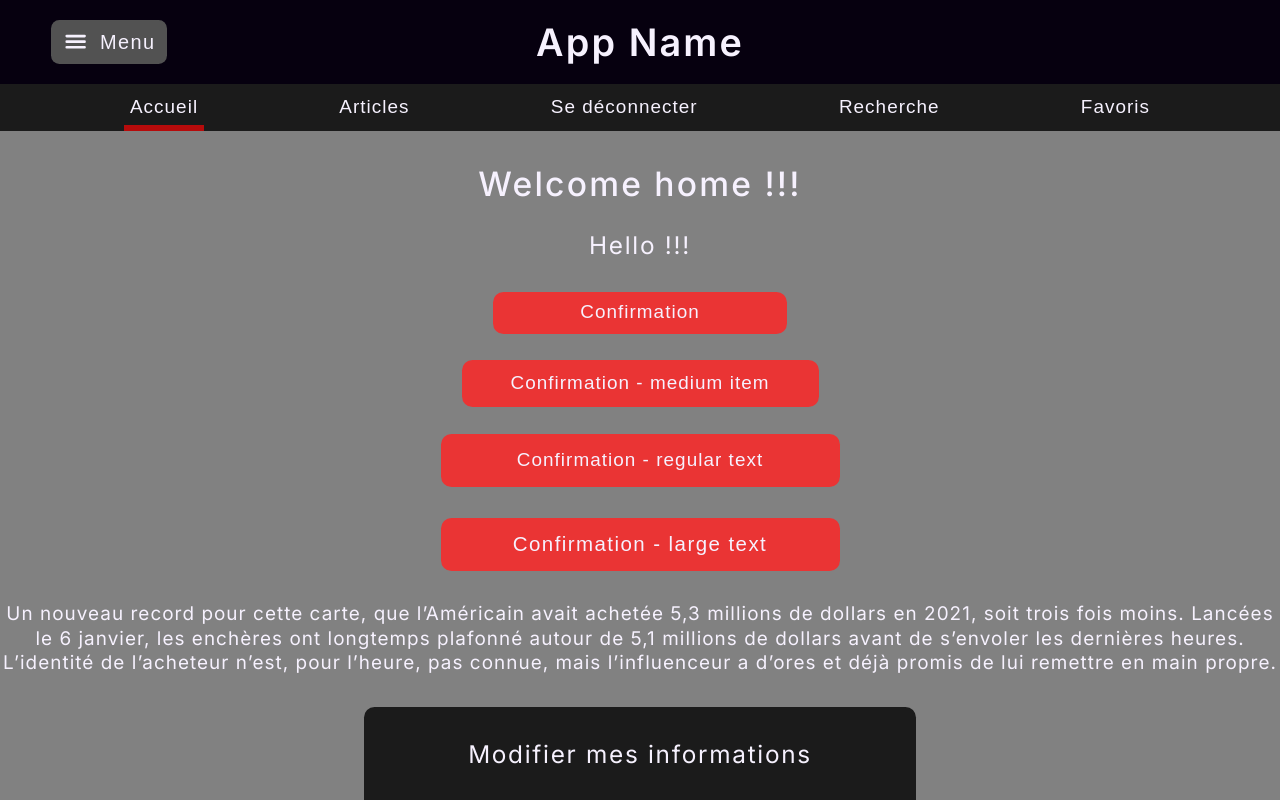
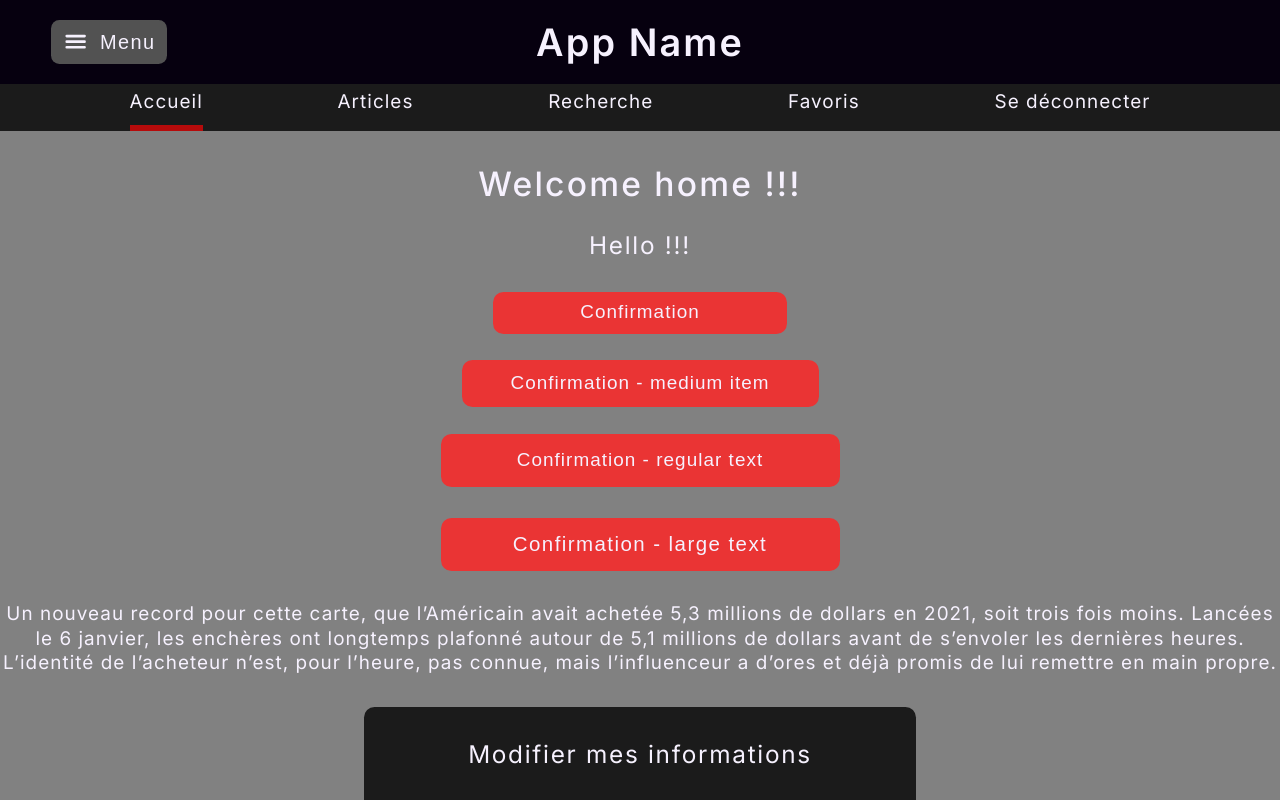
Before and after one commit to Jul1enF/nextjs-architecture-starter, a Next.js app: page / in a window 1280 px wide. Shown: the top 800 px of the page. Built offline with nearby package versions, Linux system fonts and the light colour scheme.

Commit message:
horizontal-menu now server component

```diff
--- a/app/layout.tsx
+++ b/app/layout.tsx
@@ -6,6 +6,7 @@ import '@/styles/scaledUnits.css'
 import '@/styles/globals.css';
 
 import ClientProviderWrapper from "@/components/layout-wrappers/ClientProviderWrapper";
+import AppLayoutWrapper from "@/components/layout-wrappers/AppLayoutWrapper";
 
 
 const inter = Inter({
@@ -30,7 +31,9 @@ export default function RootLayout({ children }: { children: React.ReactNode })
     <html lang="fr" className={`${inter.variable} ${roboto.variable}`}>
       <body>
         <ClientProviderWrapper >
-          {children}
+          <AppLayoutWrapper>
+            {children}
+          </AppLayoutWrapper>
         </ClientProviderWrapper>
       </body>
     </html>
--- a/components/layout-wrappers/ClientProviderWrapper.tsx
+++ b/components/layout-wrappers/ClientProviderWrapper.tsx
@@ -1,25 +1,22 @@
 'use client'
 
-import AppLayoutWrapper from "./AppLayoutWrapper"
 import LogoutRetryHandler from "./LogoutRetryHandler";
 
 import { Provider } from 'react-redux';
 import { makeStore, AppStore } from "@/store/store";
 import { useRef, ReactNode } from "react";
 
-export default function ClientProviderWrapper ({ children } : {children : ReactNode}) {
+export default function ClientProviderWrapper({ children }: { children: ReactNode }) {
   // Ref used in case the store has been dispatched on server side (so the store is created once per client instance wich avoids SSR sharing)
   const storeRef = useRef<AppStore | null>(null)
-  if (!storeRef.current){
+  if (!storeRef.current) {
     storeRef.current = makeStore()
   }
 
-return(
+  return (
     <Provider store={storeRef.current}>
       <LogoutRetryHandler />
-        <AppLayoutWrapper>
       {children}
-        </AppLayoutWrapper>
     </Provider>
   )
 }
--- a/components/layout/bottom-tab-bar/BottomTabBar.tsx
+++ b/components/layout/bottom-tab-bar/BottomTabBar.tsx
@@ -1,4 +1,4 @@
-'use client '
+'use client'
 
 import styles from "./bottom-tab-bar.module.css"
 import BottomTabBarItem from "./BottomTabBarItem"
--- a/components/layout/header/Header.module.css
+++ b/components/layout/header/Header.module.css
@@ -29,7 +29,7 @@
         overflow: hidden;
         display: flex;
         align-items: center;
-        padding : 5% 0;
+        padding : calc(4 * var(--ui-unit)) 0px;
     }
 }
 
--- a/components/layout/horizontal-menu/HorizontalMenu.tsx
+++ b/components/layout/horizontal-menu/HorizontalMenu.tsx
@@ -1,98 +1,41 @@
-'use client'
-
 import styles from "./horizontal-menu.module.css"
-import { useRef, useState, useLayoutEffect, useEffect } from "react"
-import { usePathname } from "next/navigation"
-import useWindowDimensions from "@/hooks/useWindowDimensions"
-import useLockTransitions from "@/hooks/useLockTransitions"
-import useScrollToSection from "@/hooks/useScrollToSection"
-import HorizontalMenuItem from "./HorizontalMenuItem"
+import Link from "next/link";
+import UnderlineSlider from "./UnderlineSlider";
+import HorizontalMenuItem from "./HorizontalMenuItem";
 
 export type HorizontalMenuItemOptions = {
     sectionName: string;
     link: string;
-    func?: () => void;
 }
 
-export default function HorizontalMenu() {
-
-    const { vh, vw } = useWindowDimensions()
-
-    const logout = () => console.log("LOG OUT !!")
-
-    const sectionsArray: HorizontalMenuItemOptions[] = [
-        { sectionName: "Accueil", link: "/" },
-        { sectionName: "Articles", link: "/articles" },
-        { sectionName: "Se déconnecter", link: "/login", func: logout },
-        { sectionName: "Recherche", link: "/search" },
-        { sectionName: "Favoris", link: "/bookmarks" }
-    ]
-
-    const sectionsRef = useRef<{ [key: string]: HTMLButtonElement }>({})
-    const underlineRef = useRef<HTMLDivElement | null>(null)
-
-    const [selectedSection, setSelectedSection] = useState<HorizontalMenuItemOptions | null>(null)
-
-    // Func to make the underline follow the selected section
-    const changeUnderlinePosition = () => {
-        const section = selectedSection?.sectionName && sectionsRef.current[selectedSection?.sectionName]
-        if (!section) return
-        if (underlineRef.current) {
-            underlineRef.current.style.width = section.offsetWidth + "px";
-            underlineRef.current.style.left = section.offsetLeft + "px"
-        };
-    }
-
-    // Block the css transitions when window is resized
-    useLockTransitions(underlineRef)
-
-    // Scroll to the selected section (phone)
-    useScrollToSection(selectedSection?.sectionName, true, sectionsRef)
-
-    // Logic to move the underline when selectedSection changes or the window is resized
-    useLayoutEffect(() => {
-        requestAnimationFrame(() => {
-            changeUnderlinePosition();
-        });
-    }, [selectedSection?.sectionName, vh, vw]);
-
-
-    // Check that selected section is accurate with the current location (for underline)
-    const pathname = usePathname()
-
-    const urlMatchSection = (section : HorizontalMenuItemOptions | null) => {
-        if (pathname === section?.link || section?.link && pathname.startsWith(`${section?.link}/`)) {
-            return true
-        } else return false
-    }
-
-
-    const updateSelectedSection = () => {
-        // Search of a section in the array matching the current pathname
-        const sectionFound = sectionsArray.find(e => urlMatchSection(e))
-
-        // If a section has been found, setting of selectedSection to it
-        if (!urlMatchSection(selectedSection) && sectionFound) {
-            setSelectedSection(sectionFound)
-        }
-        // Else setting of selectedSection to null
-        else if (selectedSection && !urlMatchSection(selectedSection)) {
-            setSelectedSection(null)
-        }
-    }
-
-    useEffect(() => {
-        updateSelectedSection()
-    }, [pathname])
+const SECTIONS: HorizontalMenuItemOptions[] = [
+    { sectionName: "Accueil", link: "/" },
+    { sectionName: "Articles", link: "/articles" },
+    { sectionName: "Recherche", link: "/search" },
+    { sectionName: "Favoris", link: "/bookmarks" },
+    { sectionName: "Se déconnecter", link: "/login" },
+]
 
 
 
-    const menuSections = sectionsArray.map((e, i) => <HorizontalMenuItem key={i} {...e} selectedSection={selectedSection} sectionsRef={sectionsRef} />)
+export default async function HorizontalMenu() {
+
+    const menuLinks = SECTIONS.map((e, i) =>
+        <Link
+            key={i}
+            href={e.link}
+            data-hm-link={e.link}
+            style={{ textDecoration: "none", height: "100%" }}
+        >
+            <HorizontalMenuItem key={`item${i}`} {...e} />
+        </Link>
+    )
 
     return (
         <div className={styles.mainContainer} data-fixed-header="true" >
-            {menuSections}
-            <div className={styles.underline} ref={underlineRef} />
+            {menuLinks}
+
+            <UnderlineSlider />
         </div>
     )
 }
--- a/components/layout/horizontal-menu/HorizontalMenuItem.tsx
+++ b/components/layout/horizontal-menu/HorizontalMenuItem.tsx
@@ -2,36 +2,21 @@
 
 
 import styles from "./horizontal-menu.module.css"
-import { useRouter } from "next/navigation"
+import { usePathname } from "next/navigation"
+import { pathnameMatchLink } from "./horizontalMenuUtils"
 import { HorizontalMenuItemOptions } from "./HorizontalMenu"
 
-type HorizontalMenuItemProps = HorizontalMenuItemOptions & {
-    selectedSection: HorizontalMenuItemOptions | null,
-    sectionsRef: React.RefObject<{ [key: string]: HTMLButtonElement }>
-}
 
-export default function HorizontalMenuItem({ sectionName, link, func, selectedSection, sectionsRef }: HorizontalMenuItemProps) {
-    const router = useRouter()
+export default function HorizontalMenuItem({ sectionName, link }: HorizontalMenuItemOptions) {
+     const pathname = usePathname()
 
-    const sectionClick = () => {
-        if (typeof func === "function") {
-            func();
-            link && router.push(`${link}`);
-        } else {
-            router.push(`${link}`);
-        }
-    };
+    const isSelected = pathnameMatchLink(pathname, link)
 
     return (
-        <button
-            type="button"
-            className={`regularText regularTextPx ${styles.linkItem} ${selectedSection?.sectionName !== sectionName && styles.unselectedLinkItem}`}
-            onClick={sectionClick}
-            ref={ref => {
-                if (ref) sectionsRef.current[sectionName] = ref
-            }}
-        >
+        <div className={`regularText regularTextPx ${styles.linkItem} ${!isSelected ? styles.unselectedLinkItem : ""}`} >
+
             {sectionName}
-        </button >
+
+        </div>
     )
 }
--- /dev/null
+++ b/components/layout/horizontal-menu/UnderlineSlider.tsx
@@ -0,0 +1,64 @@
+'use client'
+
+import styles from "./horizontal-menu.module.css"
+import { useRef } from "react"
+import { usePathname } from "next/navigation"
+import useIsomorphicLayoutEffect from "@/hooks/useIsomorphicLayoutEffect"
+import { pathnameMatchLink } from "./horizontalMenuUtils"
+import useLockTransitions from "@/hooks/useLockTransitions"
+
+
+
+export default function UnderlineSlider() {
+    const pathname = usePathname()
+    const underlineRef = useRef<null | HTMLDivElement>(null)
+
+    // Block the css transitions when window is resized
+    useLockTransitions(underlineRef)
+
+
+    // UseEffect to position the underline and listen for changes
+    useIsomorphicLayoutEffect(() => {
+        const underline = underlineRef.current
+        if (!underline) return
+
+        const underlineParent = underline.parentElement
+
+        if (!underlineParent) return
+        const nodeLinks : HTMLElement[] = Array.from(underlineParent.querySelectorAll('[data-hm-link]'))
+
+        // Search for a node link matching the current pathname
+        const matchingNodeLink = nodeLinks.find(e =>
+            pathnameMatchLink(pathname, e.dataset.hmLink)
+        )
+
+        if (!matchingNodeLink) {
+            underline.style.opacity = "0"
+            return
+        }
+
+        // Function to set the position of the underline
+        const positionUnderline = () => {
+            const width = matchingNodeLink.offsetWidth
+            const left = matchingNodeLink.offsetLeft
+
+            underline.style.opacity = "1"
+            underline.style.width = `${width}px`
+            underline.style.left = `${left}px`
+        }
+
+        positionUnderline()
+
+        const observer = new ResizeObserver(positionUnderline)
+        observer.observe(underlineParent)
+        return () => observer.disconnect()
+
+    }, [pathname])
+
+
+
+    return (
+        <div className={styles.underline} ref={underlineRef} />
+    )
+
+}
--- a/components/layout/horizontal-menu/horizontal-menu.module.css
+++ b/components/layout/horizontal-menu/horizontal-menu.module.css
@@ -6,6 +6,7 @@
     align-items: center;
     justify-content: space-evenly;
     width: 100vw;
+    max-width: 100vw;
     height: var(--horiz-menu-height);
     max-height: 20dvh;
     background-color: var(--dark-grey);
@@ -25,14 +26,6 @@
     }
 }
 
-.underline {
-    background-color: var(--strong-red);
-    min-height: calc(6 * var(--ui-unit));
-    position: absolute;
-    bottom: 0;
-    transition: left 0.4s,
-        width 0.4s;
-}
 
 
 /* HORIZONTAL MENU ITEM */
@@ -52,3 +45,17 @@
     color: var(--bright-grey);
     border-bottom: calc(6 * var(--ui-unit)) solid color-mix(in srgb, var(--strong-red) 60%, transparent);
 }
+
+
+
+/* UNDERLINE SLIDER */
+
+
+.underline {
+    background-color: var(--strong-red);
+    min-height: calc(6 * var(--ui-unit));
+    position: absolute;
+    bottom: 0;
+    transition: left 0.4s,
+        width 0.4s;
+}
--- /dev/null
+++ b/components/layout/horizontal-menu/horizontalMenuUtils.ts
@@ -0,0 +1,8 @@
+
+
+export const pathnameMatchLink = (pathname : string | null, link : string | undefined) => {
+    if (!pathname || !link) return false
+    if (pathname === link) return true
+    if (link !== "/" && pathname.startsWith(`${link}/`)) return true
+    return false
+}
--- /dev/null
+++ b/hooks/useIsomorphicLayoutEffect.ts
@@ -0,0 +1,8 @@
+import { useEffect, useLayoutEffect } from "react"
+
+// To use instead of useLayoutEffect to avoid ssr error
+
+const useIsomorphicLayoutEffect =
+  typeof window !== "undefined" ? useLayoutEffect : useEffect
+
+export default useIsomorphicLayoutEffect
```
Also changed, not shown: components/layout/lateral-menu/LateralMenu.tsx (+18 -7 lines), components/layout/lateral-menu/LateralMenuButton.tsx (+5 -2 lines). Lines whose indentation alone changed are shown as unchanged.
